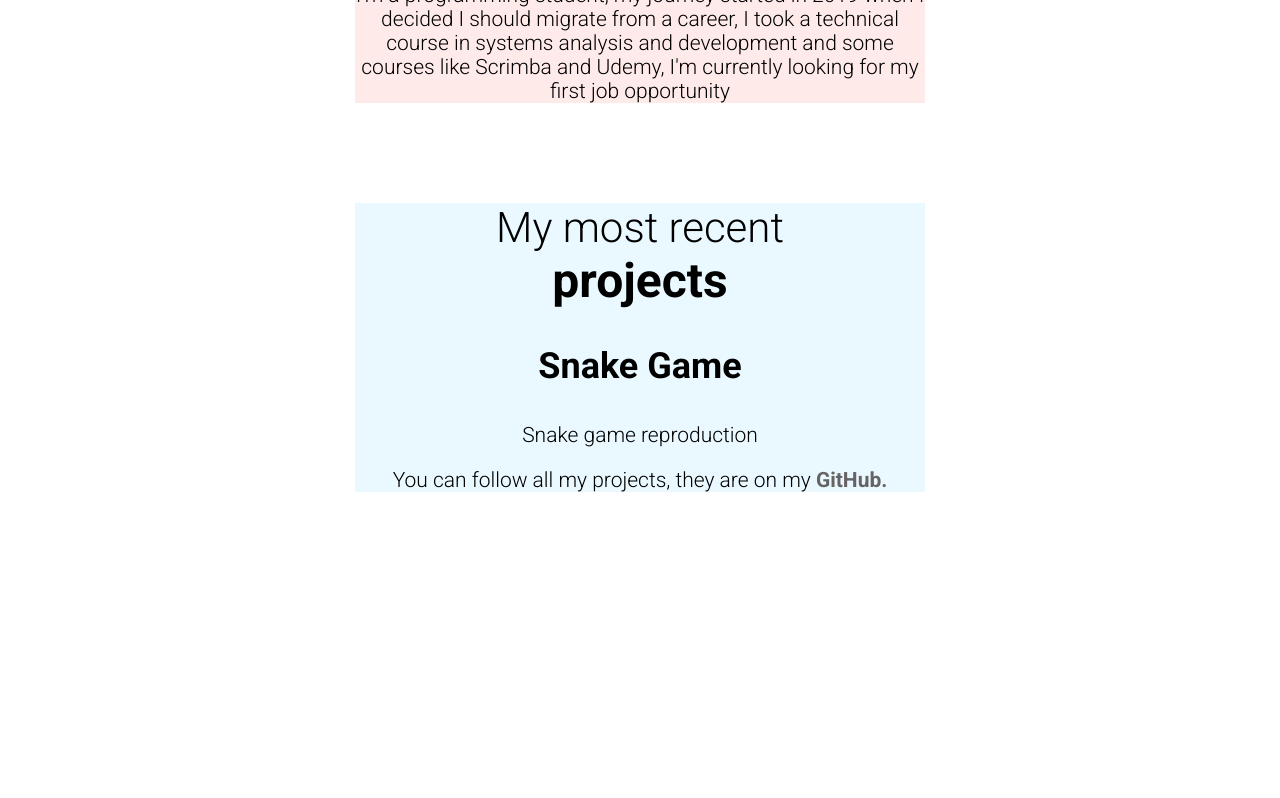
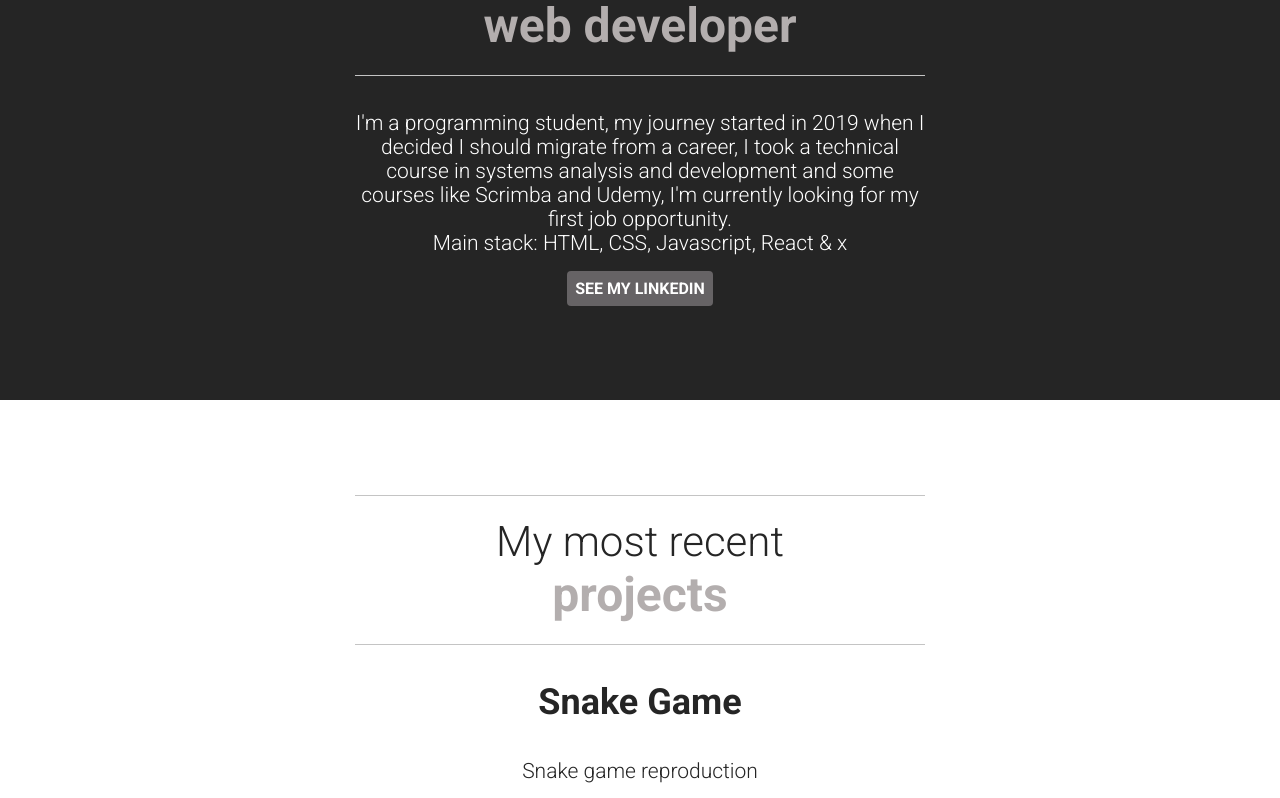
Before and after one commit to camillaborges/website, a plain HTML site: page index.html in a window 1280 px wide. Shown: the part 830-1628 px from the top of the page. Before the commit the page ends 1422 px from the top, so only its background shows below. Drawn offline with Linux system fonts and the light colour scheme.

Commit message:
adding buttons and styling

```diff
--- a/index.html
+++ b/index.html
@@ -9,29 +9,37 @@
     <link href="https://fonts.googleapis.com/css2?family=Roboto:wght@300;700&display=swap" rel="stylesheet">
 </head>
 <body>
-    <div class="container">
+
         <div class="presentation">
+            <div class="container"></div>
                 <h1>Hello, my name is <span class='bold-text'>Camilla</span></h1>
                 <img src="camillaprofile.jpg" alt="portrait of Camilla">
             </div>
+        </div>
 
         <div class="carrer">
+            <div class="container">
                 <h2>I'm a <span class='bold-text'>web developer</span></h2>
                 <p>I'm a programming student, my journey started in 2019 when I decided I should migrate from a career,
                 I took a technical course in systems analysis and development and some courses like Scrimba and Udemy,
-            I'm currently looking for my first job opportunity
+                I'm currently looking for my first job opportunity.<br>
+                Main stack: HTML, CSS, Javascript, React & x
                 </p>
+                <a class='btn' href="https://www.linkedin.com/in/camillaborges/">see my Linkedin</a>
+            </div>
         </div>
 
         <div class="projects">
+            <div class="container">
                 <h2>My most recent <span class='bold-text'>projects</span></h2>
                 <article>
                     <h3>Snake Game</h3>
                     <p>Snake game reproduction</p>
-                <p>You can follow all my projects, they are on my <a href="https://github.com/camillaborges">GitHub.</a></p>
+                    <p>You can follow all my projects, they are on my
+                    <a href="https://github.com/camillaborges">GitHub <img src="octocat.png" alt="cat github">.</a></p>
+                    <a class='btn' href="https://www.linkedin.com/in/camillaborges/">see my GitHub</a>
                 </article>
             </div>
-
         </div>
 
     <script src="main.js"></script>
--- a/style.css
+++ b/style.css
@@ -1,10 +1,9 @@
-html {
-    margin: 0;
-}
+
 body {
     text-align: center;
     font-family: 'Roboto', sans-serif;
     font-size: 1.3125rem;
+    margin: 0;
 
 }
 
@@ -15,18 +14,25 @@ body {
 
 h1 {
     font-size: 3.75rem;
+    margin-top: 0;
 }
 
 h2 {
     font-size:2.625rem;
+    margin-top: 0;
+    border-top: 1px #C4C4C4 solid;
+    border-bottom: 1px #C4C4C4 solid;
+    padding: 0.5em 0;
 }
 
 h1, h2 {
     font-weight: 300;
+
 }
 
 h3 {
     font-size: 2.25rem;
+
 }
 
 .bold-text {
@@ -36,10 +42,18 @@ h3 {
 
 h1 span {
     font-size: 5rem;
+    color: #b3aeae;
+
 }
 
 h2 span {
     font-size: 3rem;
+    color: #b3aeae;
+    text-shadow:rgb(241, 245, 247) 0.8em;
+}
+
+p{
+    margin-bottom: 0;
 }
 
 a {
@@ -54,22 +68,42 @@ a:focus {
 
 }
 
-.presentation {
-    background: #D7D7D7;
+.presentation,
+.projects {
+    background: #FFF;;
+    color: #252525;
 }
 
 .carrer {
-    background: #FFEAEA;
+    background: #252525;
+    color: #fff;
 
 }
 
-.projects {
-    background: #EAF9FF;
-}
 
 .presentation,
 .carrer,
 .projects {
-    margin: 100px 0;
+    padding: 4.5em 0;
 
 }
+
+.btn {
+    display: inline-block;
+    background: #666365;
+    color: white;
+    font-size: 1rem;
+    padding: 0.5em;
+    margin-top: 1em;
+    border-radius: 4px;
+    transition: font-size 0.5ms;
+    text-transform: uppercase;
+
+}
+
+.btn:hover,
+.btn:focus {
+    background: #545366;
+    color: white;
+    font-size: 1.05rem;
+}
```
Also changed, not shown: camilla.jpg (deleted), octocat.png (added). Lines whose indentation alone changed are shown as unchanged.
